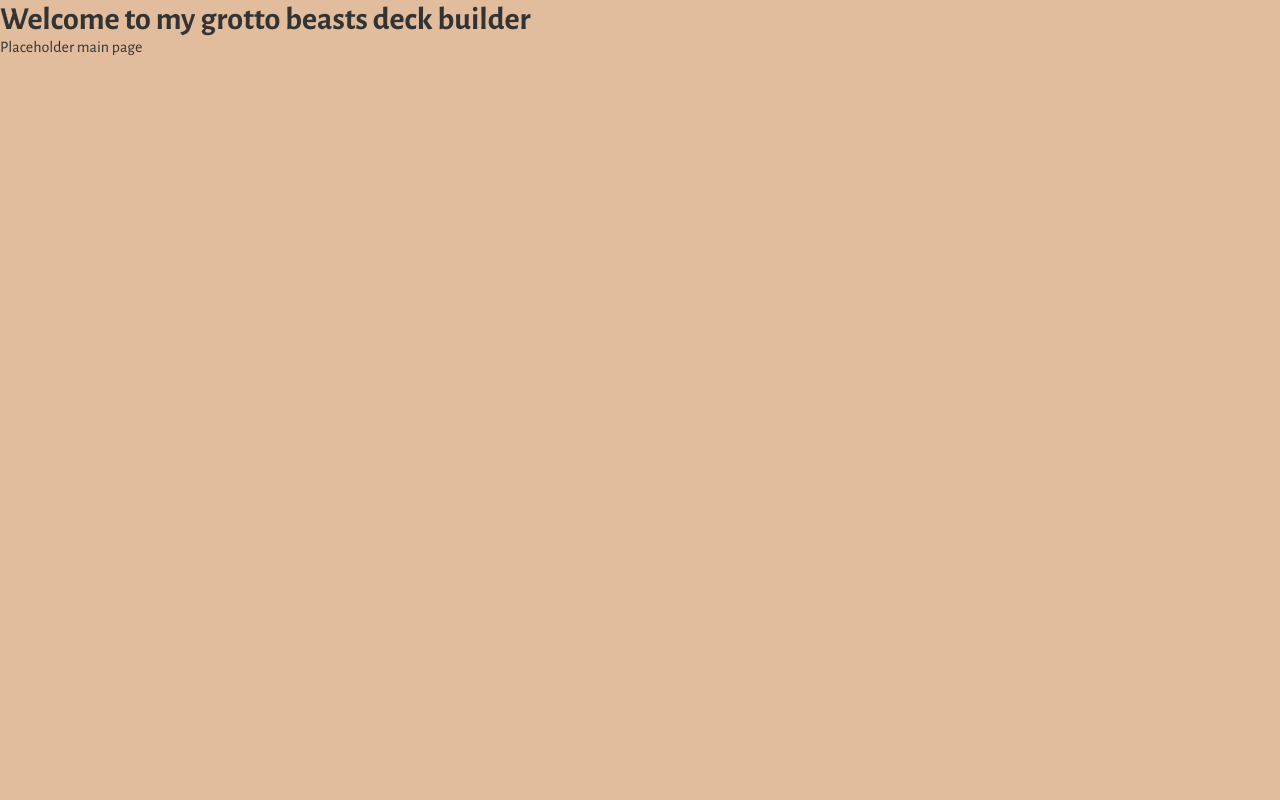
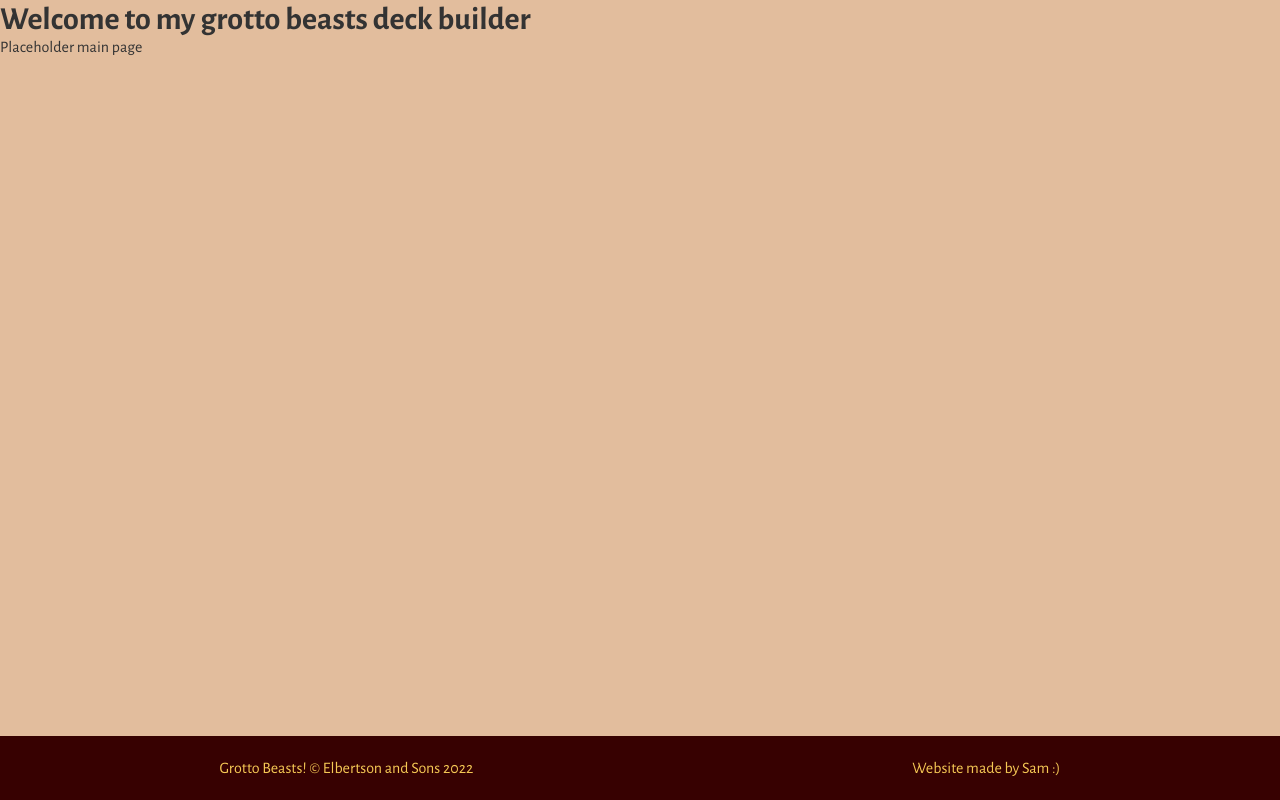
Before and after one commit to SamTF/grotto-beasts-deckbuilder, a SvelteKit app in the folder web-app/: page / in a window 1280 px wide. Built offline with nearby package versions, Linux system fonts and the light colour scheme.

Commit message:
Created footer component

```diff
--- /dev/null
+++ b/web-app/src/components/Footer.svelte
@@ -0,0 +1,6 @@
+<!-- The Footer present on every page -->
+
+<footer>
+    <span>Grotto Beasts! © Elbertson and Sons 2022</span>
+    <span>Website made by Sam :)</span>
+</footer>
```
